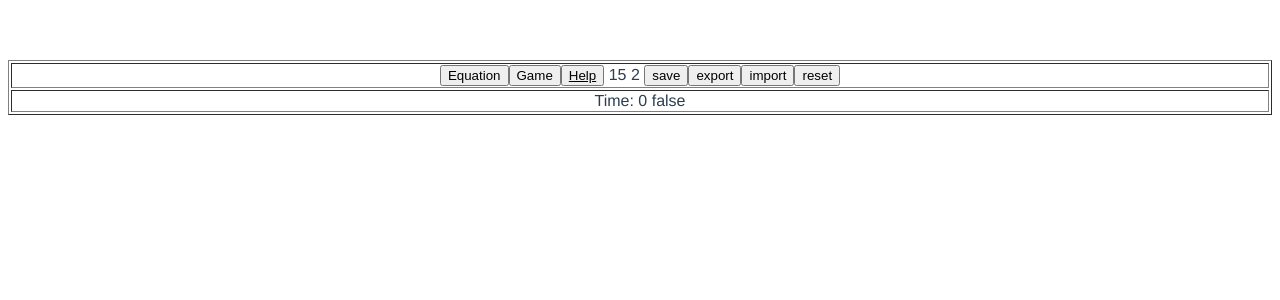
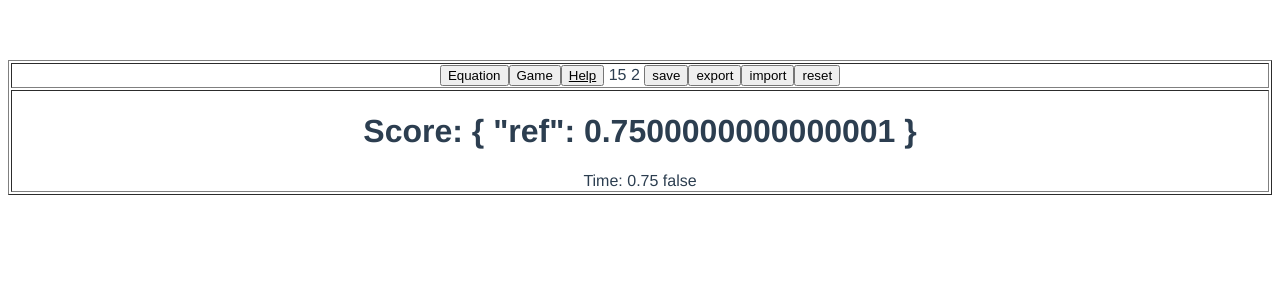
Before and after one commit to typeholes/mathole, a Vue app: page / in a window 1280 px wide. Both pictures are taken after a click on the button "Game". Shown: the top 300 px of the page. Built offline with nearby package versions, Linux system fonts and the light colour scheme.

Commit message:
basic game loop

```diff
--- a/src/components/App.vue
+++ b/src/components/App.vue
@@ -4,6 +4,8 @@
 import { ref, provide } from 'vue'
 import Mathole from './Mathole.vue';
 import * as Eq  from '../js/Eq';
+
+import { ST } from '../js/ST';
 
 import EqNodeView from './EqNodeView.vue';
 import EqOpView  from './EqOpView.vue';
@@ -23,6 +25,9 @@ function getView(containerId, key, maps=viewMaps) {
 provide('appAddViewMap', addViewMap);
 provide('appGetView', getView);
 
+var { lastTime } = ST.useState( 'lastTime' );
+
+var ticker = window.setInterval( lastTime.tick, 500 );
 
 </script>
 
--- a/src/components/EquationMaker.vue
+++ b/src/components/EquationMaker.vue
@@ -1,6 +1,6 @@
 <script setup>
 
-import { inject, provide, ref} from 'vue';
+import { inject, provide, ref, onActivated} from 'vue';
 import * as Eq  from '../js/Eq';
 
 import Equation from './Equation.vue';
@@ -33,7 +33,14 @@ function acceptEquation() {
     equation.set( targetEquation.value ) ;
 }
 
+        function mounted()  {
+        this.$nextTick(function () {
+            _selectedVar.displayEquations()
+            })
+        }
+
 </script>
+
 
 <template>
   <div>
--- a/src/components/Game.vue
+++ b/src/components/Game.vue
@@ -4,13 +4,16 @@ import { inject, provide, ref} from 'vue';
 import GameVarView from './GameVarView.vue';
 import { ST } from '../js/ST';
 
-const { varList } = ST.useState( 'varList' );
+const { varList, score } = ST.useState( 'varList', 'score' );
 
 </script>
 
 <template>
+  <div>
+    <h1> Score: {{ score }} </h1>
   <div v-for="(_, idx) in varList.value()">
       <GameVarView :idx="idx"></GameVarView>
+  </div>
   </div>
 </template>
 
--- a/src/components/GameVarView.vue
+++ b/src/components/GameVarView.vue
@@ -14,7 +14,7 @@ const { varList } = ST.useState( 'varList' );
 
 <template>
     <div>
-        {{ varList.value()[idx].displayName }}: {{ varList.value()[idx].value }} {{ varList.value()[idx].buyable }}
+        {{ varList.value()[idx].displayName }}: {{ Math.round(varList.value()[idx].value*100)/100 }} {{ varList.value()[idx].buyable }}
         <button @click="varList.incrementValue(idx)" v-if="varList.value()[idx].buyable">
             buy
         </button> <br>
--- a/src/js/ST.ts
+++ b/src/js/ST.ts
@@ -4,13 +4,13 @@ import  { computed }  from 'vue';
 import { VuexPersistence,  } from 'vuex-persist';
 
 export class ST {
-  static defs : { name: {init: any, mutations: {}, methods: {}}} | {} = {};
+  static defs : { name: {init: any, mutations: {}, methods: {}}, onReset: (a,b)=>void} | {} = {};
   static _store: any ;
   static exportString: string = "";
   static vuexPersistence: VuexPersistence<any>;
 
 
-  static addDef(name, init, mutations = {}, methods = {}) {
+  static addDef(name, init, mutations = {}, methods = {}, onReset) {
 
     // add a save method if there are any mutations that are filtered
     if (Object.keys(mutations).find( (name) => name.startsWith("_"))) {
@@ -23,6 +23,7 @@ export class ST {
     this.defs[name].init=init;
     this.defs[name].mutations = mutations;
     this.defs[name].methods = methods;
+    this.defs[name].onReset = onReset;
 
 
     return ST;
@@ -68,6 +69,8 @@ export class ST {
       Object.keys(ST.defs).forEach( (name) => {
         const descr = ST.defs[name];
         state[name] = descr.init;
+        var fn = ST.defs[name].onReset;
+        if (fn) fn(state[name], state);
       });
     };
 
--- a/src/js/mathUtil.js
+++ b/src/js/mathUtil.js
@@ -1,9 +1,18 @@
-import {simplify, parse, derivative} from 'mathjs';
+import {simplify, parse, derivative, compile} from 'mathjs';
+import * as Eq from './Eq';
 import { addHandlers, createHovers } from './mathHovers';
+
 export default displayExpr;
+export { displayExpr, evalEquation };
+
 
 simplify.rules.push({ l: 'n1*n2/(n1*n3)', r: 'n2/n3' });
 
+function evalEquation(equation, varList) {
+  var scope = {}
+  varList.forEach( (v) => scope[v.varName] = v.value );
+  return compile(Eq.eqString(equation)).evaluate(scope);
+}
 
 function texExpr(expr) {
   let parenthesis = 'keep';
--- a/src/main.js
+++ b/src/main.js
@@ -3,13 +3,28 @@ import App from './components/App.vue'
 
 import * as Eq  from './js/Eq';
 
-import displayExpr from "./js/mathUtil";
+import { displayExpr, evalEquation } from "./js/mathUtil";
 
 import { ST } from './js/ST';
 
 const timeVar = Eq.newEqVar(0, 'Time', 't', 0, false);
 
 const dummyNode = Eq.newEqEmpty();
+
+
+ST.addDef('lastTime', Date.now(), {
+  tick: (state) => {
+    var newTime = Date.now();
+    var diff = newTime - state.lastTime;
+    state.lastTime = newTime;
+    state.varList[0].value += diff/10000,880;
+    state.score = evalEquation(state.equation, state.varList);
+  }
+});
+
+ST.addDef('score', 0, {
+
+});
 
 ST.addDef('timeVar', timeVar, {
   _increment: (state) => { return state.timeVar.value++; },
@@ -57,6 +72,7 @@ ST.addDef('_selectedVar', Eq.newEqEmpty(), {
     return state._selectedVar = _var;
   },
   clear: (state)=> { state._selectedOp = dummyNode; },
+  displayEquations: (state) => displayEquationStrings(state._selectedVar, state),
 }, {
   isSelected: (value, checkAgainst) => value == checkAgainst ? "selected" : "",
 });
@@ -71,7 +87,11 @@ ST.addDef('varList', [timeVar], {
   incrementValue: (state, idx) => {
     state.varList[idx].value++;
   }
-});
+  }, {
+
+  },
+  (varList) => varList[0].value=0
+);
 
 ST.addDef( 'count', 0 ,{
   _increment: (state) => { return state.count++; },
```
